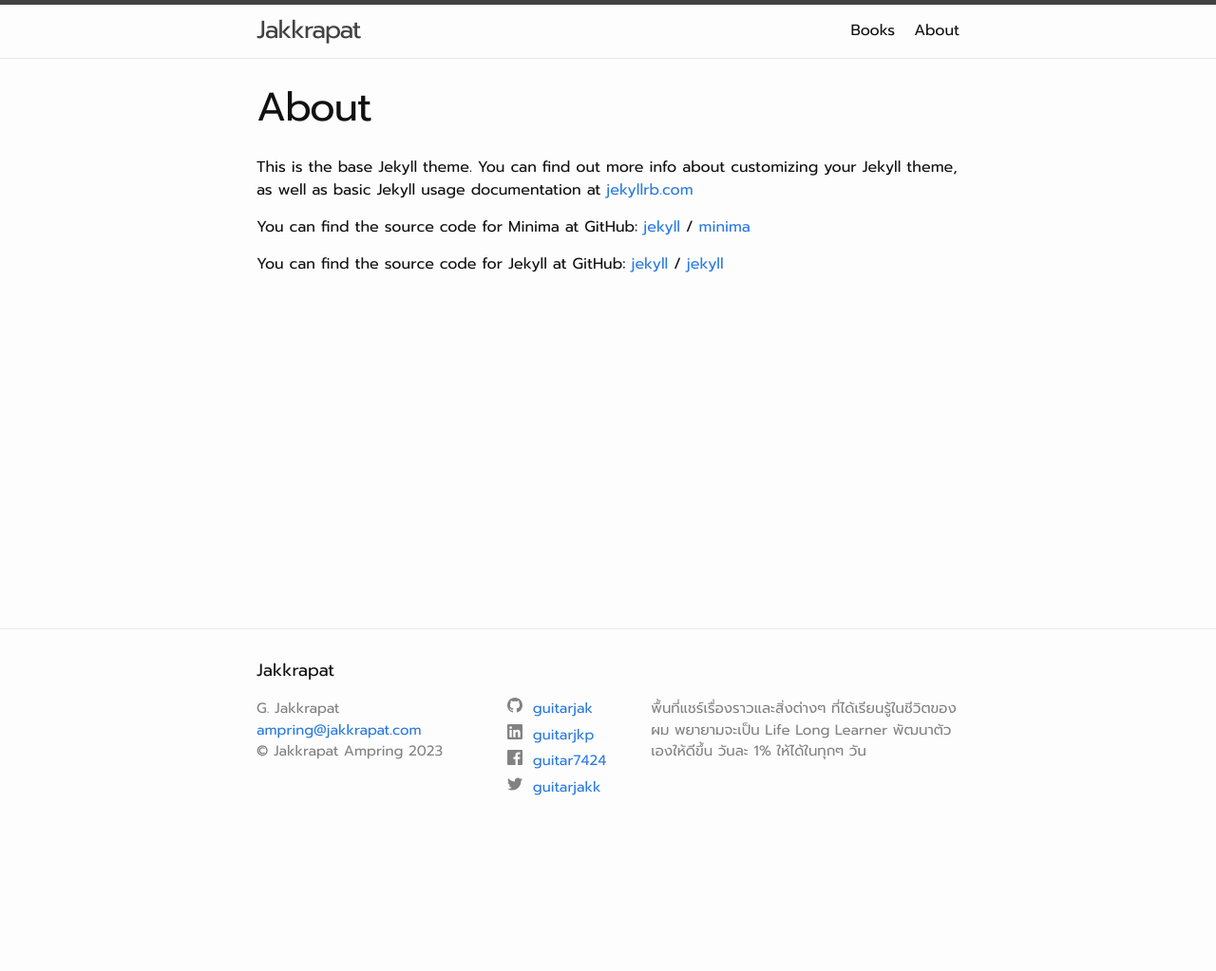
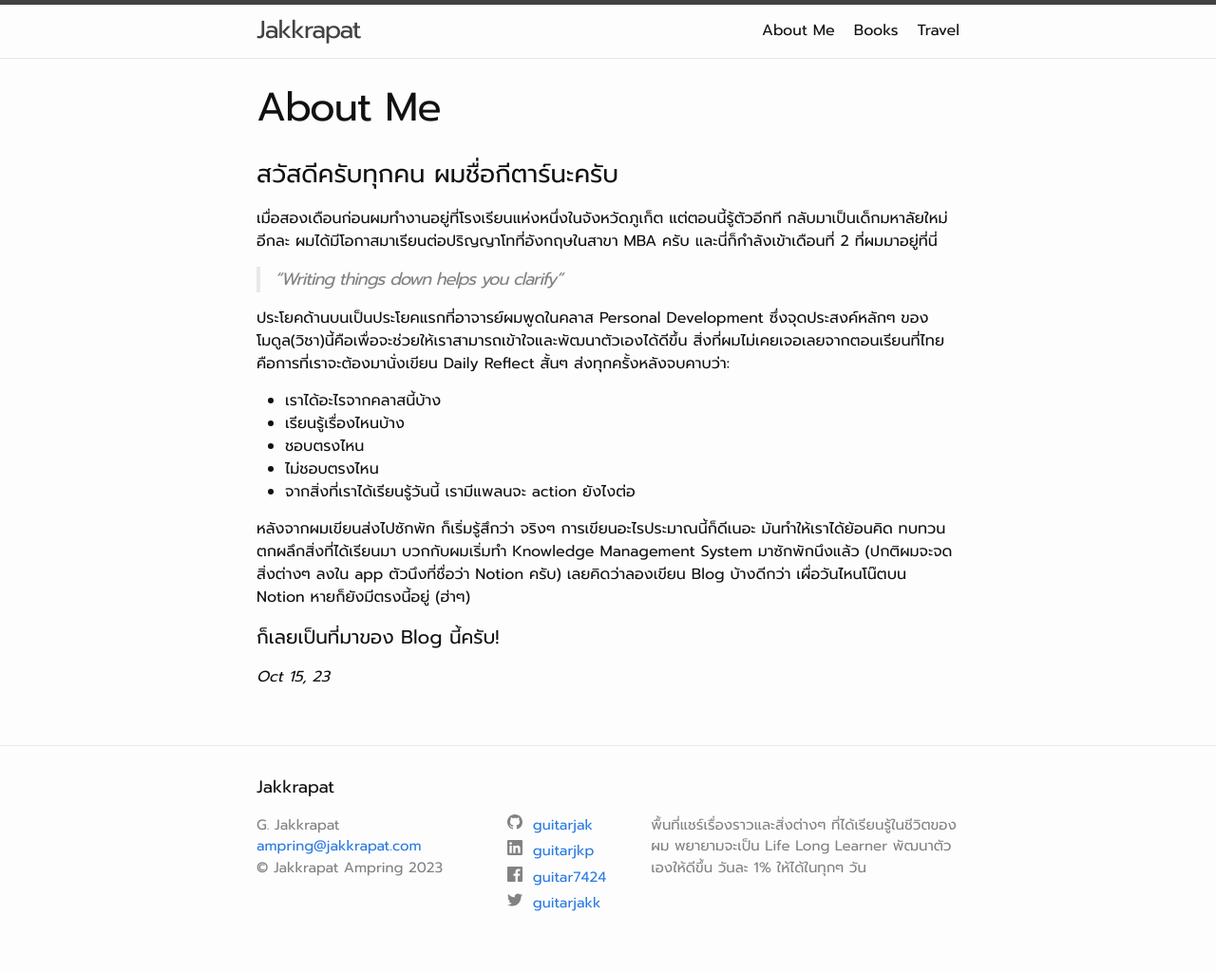
Before and after one commit to guitarjak/my-jekyll-blog, a Jekyll site: the page built from about.markdown, in a window 1280 px wide. Shown: the whole page at 95% size. Built offline with Jekyll 4.4.1, drawn with Linux system fonts in a browser that asks for light colours; before the commit the page ends 900 px from its top, so only the background shows below that.

Commit message:
add about me page

```diff
--- a/about.markdown
+++ b/about.markdown
@@ -1,18 +1,24 @@
 ---
 layout: page
-title: About
+title: About Me
 permalink: /about/
 ---
 
-This is the base Jekyll theme. You can find out more info about customizing your Jekyll theme, as well as basic Jekyll usage documentation at [jekyllrb.com](https://jekyllrb.com/)
-
-You can find the source code for Minima at GitHub:
-[jekyll][jekyll-organization] /
-[minima](https://github.com/jekyll/minima)
-
-You can find the source code for Jekyll at GitHub:
-[jekyll][jekyll-organization] /
-[jekyll](https://github.com/jekyll/jekyll)
 
 
-[jekyll-organization]: https://github.com/jekyll
+### สวัสดีครับทุกคน ผมชื่อกีตาร์นะครับ
+เมื่อสองเดือนก่อนผมทำงานอยู่ที่โรงเรียนแห่งหนึ่งในจังหวัดภูเก็ต แต่ตอนนี้รู้ตัวอีกที กลับมาเป็นเด็กมหาลัยใหม่อีกละ ผมได้มีโอกาสมาเรียนต่อปริญญาโทที่อังกฤษในสาขา MBA ครับ และนี่ก็กำลังเข้าเดือนที่ 2 ที่ผมมาอยู่ที่นี่
+
+> "Writing things down helps you clarify"
+
+ประโยคด้านบนเป็นประโยคแรกที่อาจารย์ผมพูดในคลาส Personal Development ซึ่งจุดประสงค์หลักๆ ของโมดูล(วิชา)นี้คือเพื่อจะช่วยให้เราสามารถเข้าใจและพัฒนาตัวเองได้ดีขึ้น สิ่งที่ผมไม่เคยเจอเลยจากตอนเรียนที่ไทยคือการที่เราจะต้องมานั่งเขียน Daily Reflect สั้นๆ ส่งทุกครั้งหลังจบคาบว่า:
+- เราได้อะไรจากคลาสนี้บ้าง
+- เรียนรู้เรื่องไหนบ้าง
+- ชอบตรงไหน
+- ไม่ชอบตรงไหน
+- จากสิ่งที่เราได้เรียนรู้วันนี้ เรามีแพลนจะ action ยังไงต่อ
+
+หลังจากผมเขียนส่งไปซักพัก ก็เริ่มรู้สึกว่า จริงๆ การเขียนอะไรประมาณนี้ก็ดีเนอะ มันทำให้เราได้ย้อนคิด ทบทวน ตกผลึกสิ่งที่ได้เรียนมา บวกกับผมเริ่มทำ Knowledge Management System มาซักพักนึงแล้ว (ปกติผมจะจดสิ่งต่างๆ ลงใน app ตัวนึงที่ชื่อว่า Notion ครับ) เลยคิดว่าลองเขียน Blog บ้างดีกว่า เผื่อวันไหนโน๊ตบน Notion หายก็ยังมีตรงนี้อยู่ (ฮ่าๆ)
+
+#### ก็เลยเป็นที่มาของ Blog นี้ครับ!
+_Oct 15, 23_
```
Also changed, not shown: _posts/2023-01-01-sample-post.md (+15 -4 lines), books.md (added, +9 -0 lines), books/2023-10-14-books.md (deleted, +0 -9 lines), travel.md (added, +6 -0 lines).
